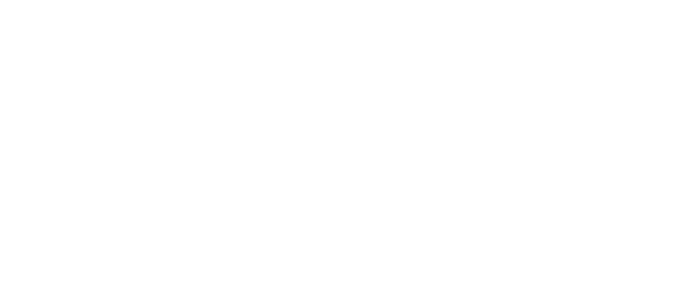
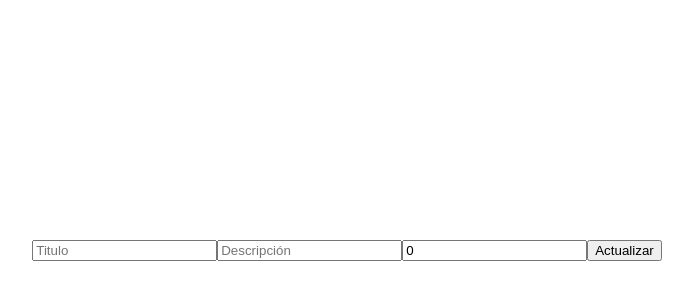
Before and after one commit to devsavant/ReactTraining, a React (Create React App) app: page /equipoA/1 in a window 1280 px wide. Shown: the part 150-450 px from the top of the page, without its empty margins (293-986 px from the left). Built offline with nearby package versions, Linux system fonts and the light colour scheme; no server answers.

Commit message:
Products App

```diff
--- a/src/Routes.js
+++ b/src/Routes.js
@@ -6,6 +6,7 @@
 import FunctionCicle from './components/life/FunctionCicle';
 import Cicle from './components/life/Cicle';
 import CharsPage from './components/Requests/CharsPages';
+import FormPage from './components/equipoA/FormPage';
 
 function PriveRoute(props){ // HOC
     let isLoggedIn = true  // consigue la info de validación
@@ -20,6 +21,8 @@
             <Route path="/timer" component={FunctionCicle} />
             <Route path="/classtimer" component={Cicle} />
             <PriveRoute path="/chars" component={CharsPage} />
+            <Route path="/equipoA/:id" component={FormPage} />
+            <Route path="/equipoA" component={FormPage} />
         </Switch>
     );
 }
--- /dev/null
+++ b/src/components/equipoA/FormContainer.js
@@ -0,0 +1,85 @@
+import React, { useEffect, useState } from 'react'
+import { useParams } from 'react-router-dom'
+import FormDisplay from './FormDisplay'
+
+
+const FormContainer = () => {
+  const { id } = useParams();
+  const [product, setProduct] = useState({ title: '', body: '', price: 0 })
+  const [errors, setErrors] = useState({})
+  useEffect(()=> {
+    fetch(`https://backend-panel.herokuapp.com/products/${id ? id : ''}`, { method: 'GET' })
+      .then(response => response.json()
+      .then(data => {
+        if (id) {
+          const { title, price, body } = data.result
+          setProduct({ title, price, body })
+        }
+      }))
+      .catch(err => {
+        alert('Algo falló al consumir la API')
+        console.log(err)
+      })
+  }, [id])
+
+  const validateField = (name, value) => {
+    switch (name) {
+      case 'title':
+        console.log('llego')
+        if (value.length < 3) {
+          setErrors({...errors, title: 'El título debe ser de al menos 3 caracteres'})
+        } else {
+          setErrors({...errors, title: ''})
+        }
+        break
+      case 'body':
+        if (value.length < 3) {
+          setErrors({...errors, body: 'La descripción debe ser de al menos 3 caracteres'})
+        } else {
+          setErrors({...errors, body: ''})
+        }
+      break
+      case 'price':
+        if (Number(value) <= 0) {
+          setErrors({...errors, price: 'El precio no puede ser negativo' })
+        } else {
+          setErrors({...errors, price: ''})
+        }
+      break
+      default:
+        console.log('WTF')
+      break
+    }
+  }
+
+  const handleChange = (event) => {
+    const { name, value } = event.target
+    validateField(name, value)
+    setProduct({...product, [name]: value })
+  }
+
+  const handleSubmit = (event) => {
+    event.preventDefault()
+    fetch(`https://backend-panel.herokuapp.com/products/${id ? id : ''}`, {
+      method: id ? 'PATCH': 'POST',
+      body: JSON.stringify(product),
+      headers: {
+        'Content-Type': 'application/json'
+      }
+    })
+      .then(response => response.json()
+      .then(() => alert (`Producto ${ id ? 'actualizado' : 'creado' } con éxito`)))
+  }
+
+  return (
+    <FormDisplay
+      product={product}
+      id={id}
+      handleChange={handleChange}
+      handleSubmit={handleSubmit}
+      errors={errors}
+    />
+  )
+}
+
+export default FormContainer
--- /dev/null
+++ b/src/components/equipoA/FormDisplay.js
@@ -0,0 +1,15 @@
+import React from 'react'
+
+const FormDisplay = ({ product, id, handleChange, handleSubmit, errors }) => (
+  <>
+    <input type="text" placeholder="Titulo" name="title" onChange={handleChange} value={product.title} />
+    <p style={{color: 'red'}}>{errors.title}</p>
+    <input type="text" placeholder="Descripción" name="body" onChange={handleChange} value={product.body} />
+    <p style={{color: 'red'}}>{errors.body}</p>
+    <input type="number" placeholder="Precio" name="price" onChange={handleChange} value={product.price} />
+    <p style={{color: 'red'}}>{errors.price}</p>
+    <button onClick={handleSubmit}>{id ? 'Actualizar' : 'Crear'}</button>
+  </>
+)
+
+export default FormDisplay
--- /dev/null
+++ b/src/components/equipoA/FormPage.js
@@ -0,0 +1,8 @@
+import React from 'react'
+import FormContainer from './FormContainer'
+
+const FormPage = () => (
+  <FormContainer />
+)
+
+export default FormPage
```
